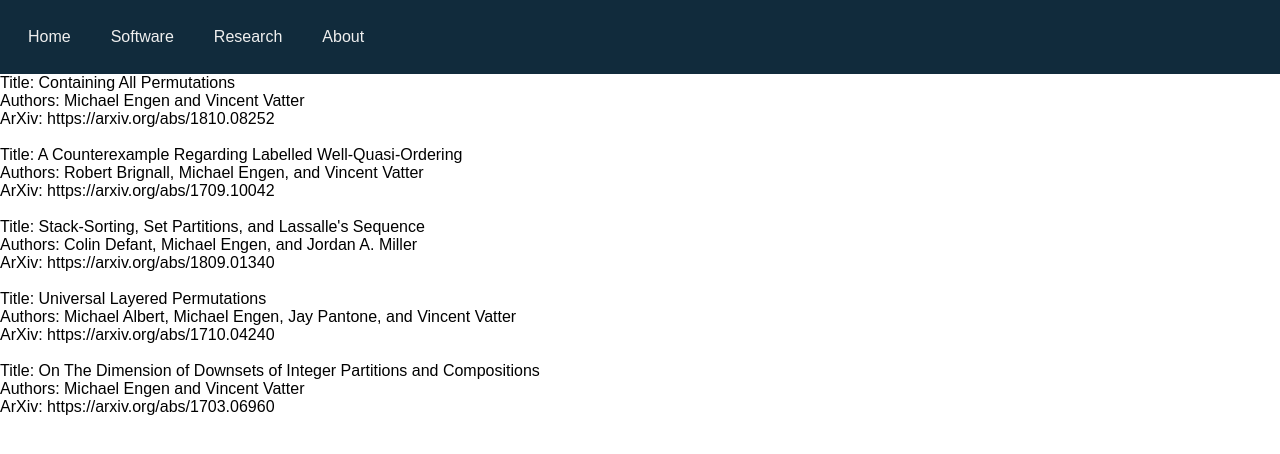
After one commit to engenmt/website, a Flask app: page /research in a window 1280 px wide. The commit adds this page. Shown: the top 454 px of the page. Run offline with Flask 2, Linux system fonts and the light colour scheme.

Commit message:
Functional navbar complete

```diff
--- /dev/null
+++ b/src/static/css/style.css
@@ -0,0 +1,49 @@
+:root {
+    --color-dark: #112B3C;
+    --color-light: #205375;
+    --color-accent: #F66B0E;
+    --color-white: #EFEFEF;
+}
+
+*,
+*::after,
+*::before {
+    margin: 0;
+    padding: 0;
+    box-sizing: border-box;
+    font-family: sans-serif;
+}
+
+.nav-bar {
+    display: flex;
+    align-items: center;
+    justify-content: space-between;
+    padding: 1em;
+    background-color: var(--color-dark);
+    color: var(--color-white);
+}
+
+.nav-links {
+    list-style: none;
+    display: flex;
+    gap: 1em;
+}
+
+.nav-links li {
+    display: inline-block;
+}
+
+.title {
+    font-size: 2em;
+}
+
+.nav-links a {
+    text-decoration: none;
+    padding: 0.75em;
+    border-radius: 0.5em;
+    color: var(--color-white);
+}
+
+.nav-links a:hover {
+    text-decoration: underline;
+}
--- a/src/templates/articles.html
+++ b/src/templates/articles.html
@@ -1,14 +1,7 @@
-<!doctype html>
+{% extends "base.html" %}
+{% block title %}Research{% endblock %}
+{% block content %}
 
-<html lang="en-us">
-
-<head>
-    <meta charset="utf-8">
-    <meta http-equiv="x-ua-compatible" content="ie=edge">
-    <title>Articles</title>
-</head>
-
-<body>
 {% for article in articles %}
 <div class="article">
     Title: {{ article['title'] }} <br />
@@ -17,6 +10,4 @@
 </div>
 <br />
 {% endfor %}
-</body>
-
-</html>
+{% endblock %}
--- /dev/null
+++ b/src/templates/base.html
@@ -0,0 +1,34 @@
+<!DOCTYPE html>
+<html lang="en">
+
+<head>
+    {% block head %}
+    <meta charset="UTF-8">
+    <meta http-equiv="X-UA-Compatible" content="IE=edge" />
+    <meta name="viewport" content="width=device-width, initial-scale=1.0" />
+    <link rel="stylesheet" href="{{ url_for('static', filename='css/style.css') }}">
+    <title>
+        {% block title %}{% endblock %} - Michael Engen
+    </title>
+    {% endblock %}
+</head>
+
+<body>
+    <div id="header">
+        <div class="nav-bar">
+            <ul class="nav-links">
+                <li><a class="nav-links" href="/">Home</a></li>
+                <li><a class="nav-links" href="/software">Software</a></li>
+                <li><a class="nav-links" href="/research">Research</a></li>
+                <li><a class="nav-links" href="/about">About</a></li>
+            </ul>
+        </div>
+    </div>
+
+    <div id="content">
+        {% block content %}{% endblock %}
+    </div>
+    <div id="footer">
+        {% block footer %}{% endblock %}
+    </div>
+</body>
--- a/src/views.py
+++ b/src/views.py
@@ -5,11 +5,27 @@ bp = Blueprint("views", __name__)
 
 
 @bp.route("/")
+@bp.route("/home")
 def home() -> str:
-    return render_template("hello.html")
+    return render_template("base.html")
+
+
+@bp.route("/research")
+def research() -> str:
+    my_articles = get_articles()
+    return render_template("articles.html", articles=my_articles)
+
+
+@bp.route("/software")
+def software() -> str:
+    return render_template("base.html")
+
+
+@bp.route("/about")
+def about() -> str:
+    return render_template("base.html")
 
 
 @bp.route("/articles")
 def articles() -> str:
-    my_articles = get_articles()
-    return render_template("articles.html", articles=my_articles)
+    return render_template("base.html")
```
Lines whose indentation alone changed are shown as unchanged.
